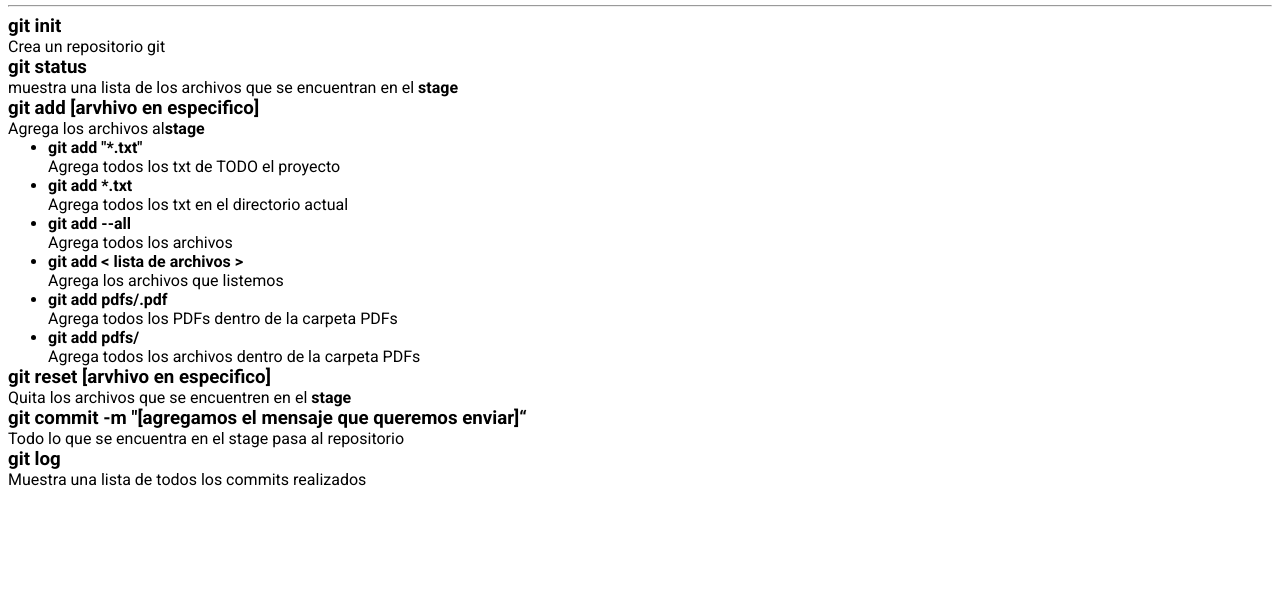
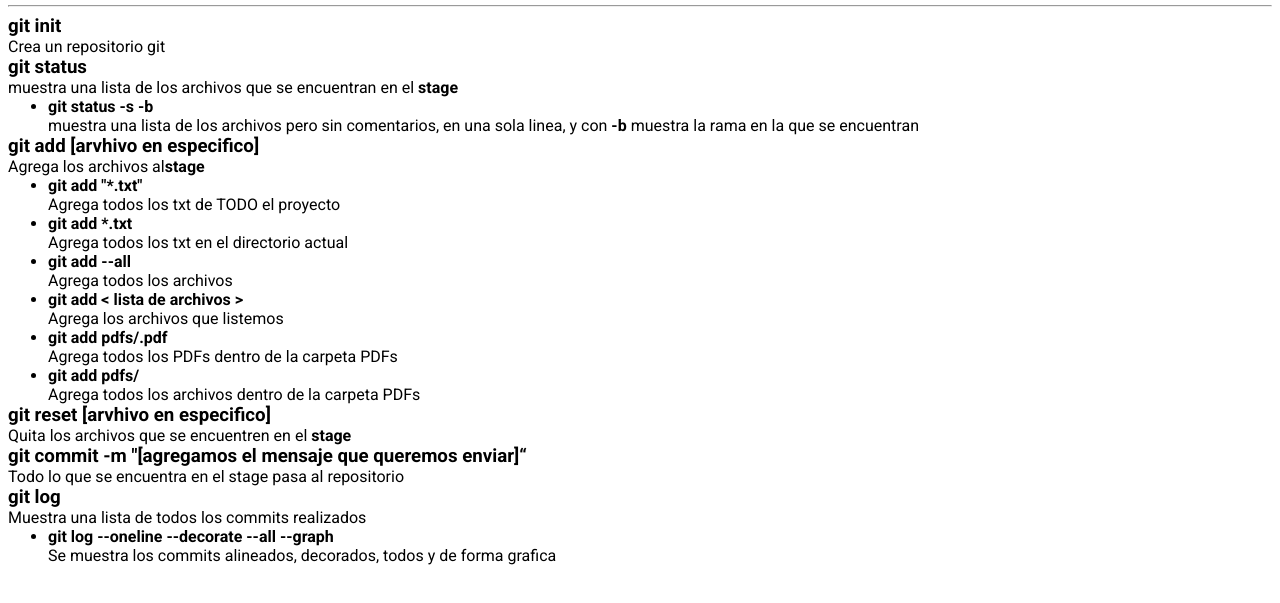
Before and after one commit to ulisote/GitNotas, a plain HTML site: page index.html in a window 1280 px wide. Shown: the part 49-652 px from the top of the page. Drawn offline with Linux system fonts and the light colour scheme.

Commit message:
Otra forma de revisar los logs

```diff
--- a/index.html
+++ b/index.html
@@ -20,6 +20,10 @@
 		<div>
 			<h3>git status</h3>
 			<p>muestra una lista de los archivos que se encuentran en el <strong>stage</strong></p>
+			<ul>
+				<li><h4>git status -s -b</h4>
+					<p>muestra una lista de los archivos pero sin comentarios, en una sola linea, y con <strong>-b</strong> muestra la rama en la que se encuentran</p></li>
+			</ul>
 		</div>
 		<div>
 			<h3>git add [arvhivo en especifico] </h3>
@@ -62,6 +66,11 @@
 		<div>
 			<h3>git log </h3>
 			<p>Muestra una lista de todos los commits realizados</p>
+			<ul>
+				<li><h4>git log --oneline --decorate --all --graph</h4>
+					<p>Se muestra los commits alineados, decorados, todos y de forma grafica</p>
+				</li>
+			</ul>
 		</div>
 	</div>
 
```
